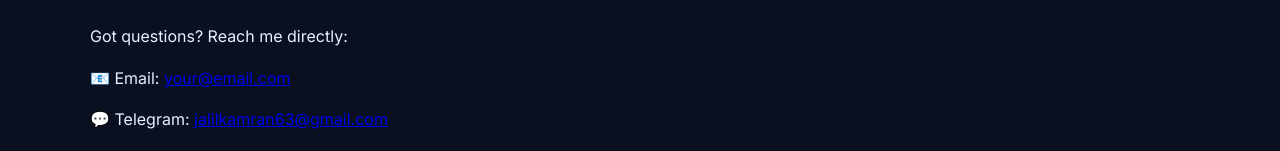
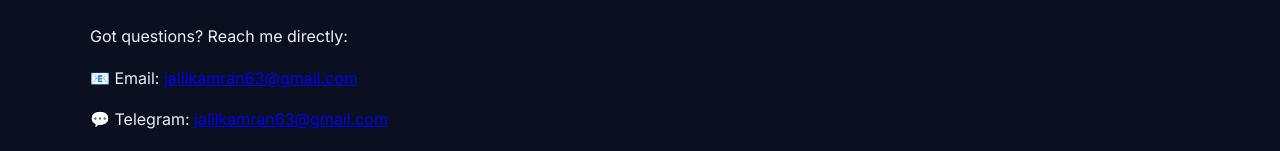
Before and after one commit to Duckierpine3108/Duckierpine3108.github.io, a plain HTML site: page index.html in a window 1280 px wide. Shown: the part 2840-2991 px from the top of the page. Drawn offline with Linux system fonts and the light colour scheme.

Commit message:
Update index.html

```diff
--- a/index.html
+++ b/index.html
@@ -108,7 +108,7 @@
   <section id="contact" class="wrap">
     <h2>📩 Contact</h2>
     <p>Got questions? Reach me directly:</p>
-    <p>📧 Email: <a href="jalilkamran63@gmail.com">your@email.com</a></p>
+    <p>📧 Email: <a href="jalilkamran63@gmail.com">jalilkamran63@gmail.com</a></p>
     <p>💬 Telegram: <a href="#">jalilkamran63@gmail.com</a></p>
     <p>📱 WhatsApp: <a href="#">+92-3464953653</a></p>
   </section>
```
